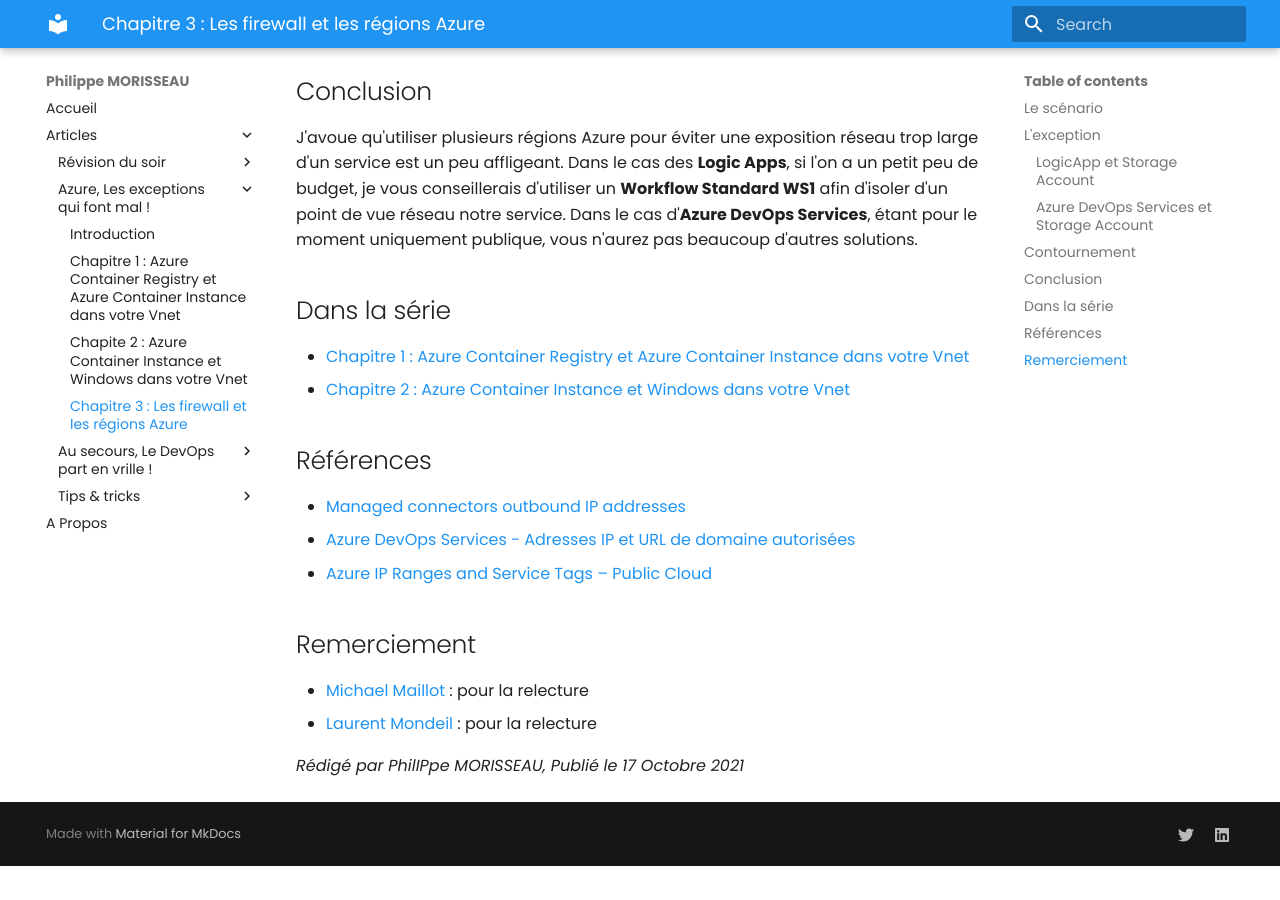
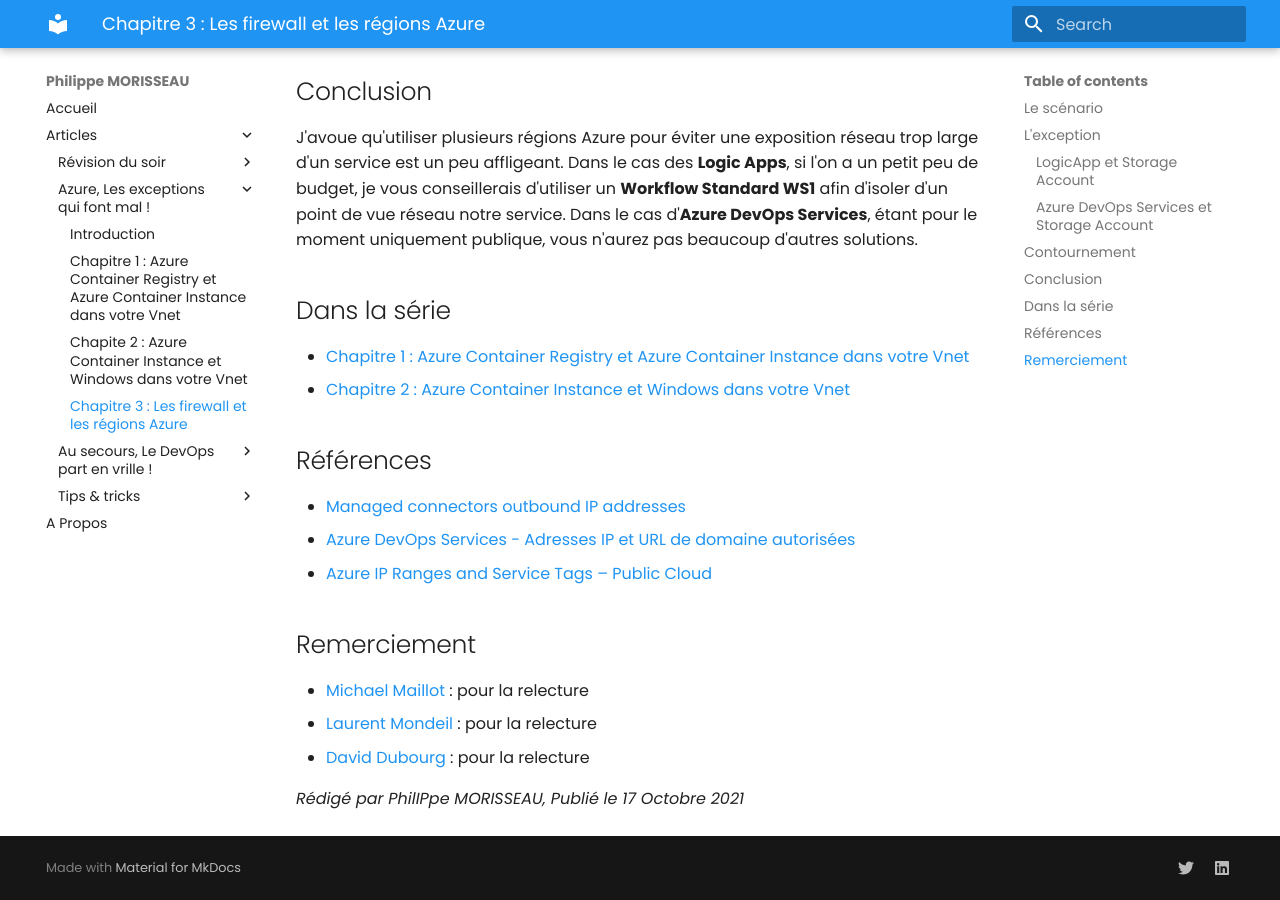
Before and after one commit to Ineaweb/Blog, an MkDocs documentation site: the page built from docs/articles/exceptions/03.azureException.firewallAndRegion.md, in a window 1280 px wide and 900 px high, scrolled down 2690 px. Built offline with MkDocs 1.6.1 and Material for MkDocs 9.7.7, drawn with Linux system fonts in a browser that asks for light colours; old or Windows-style settings are respelled for this version of MkDocs; before the commit the page ends 3556 px from its top, so only the background shows below that.

Commit message:
fix: relecture DDU

```diff
--- a/docs/articles/exceptions/03.azureException.firewallAndRegion.md
+++ b/docs/articles/exceptions/03.azureException.firewallAndRegion.md
@@ -80,5 +80,6 @@
 
 - [Michael Maillot](https://twitter.com/michael_maillot) : pour la relecture
 - [Laurent Mondeil](https://www.linkedin.com/in/laurent-mondeil-0a87a743/) : pour la relecture
+- [David Dubourg](https://www.linkedin.com/in/dubourg-david-7413779/) : pour la relecture
 
 _Rédigé par PhilIPpe MORISSEAU, Publié le 17 Octobre 2021_
```
